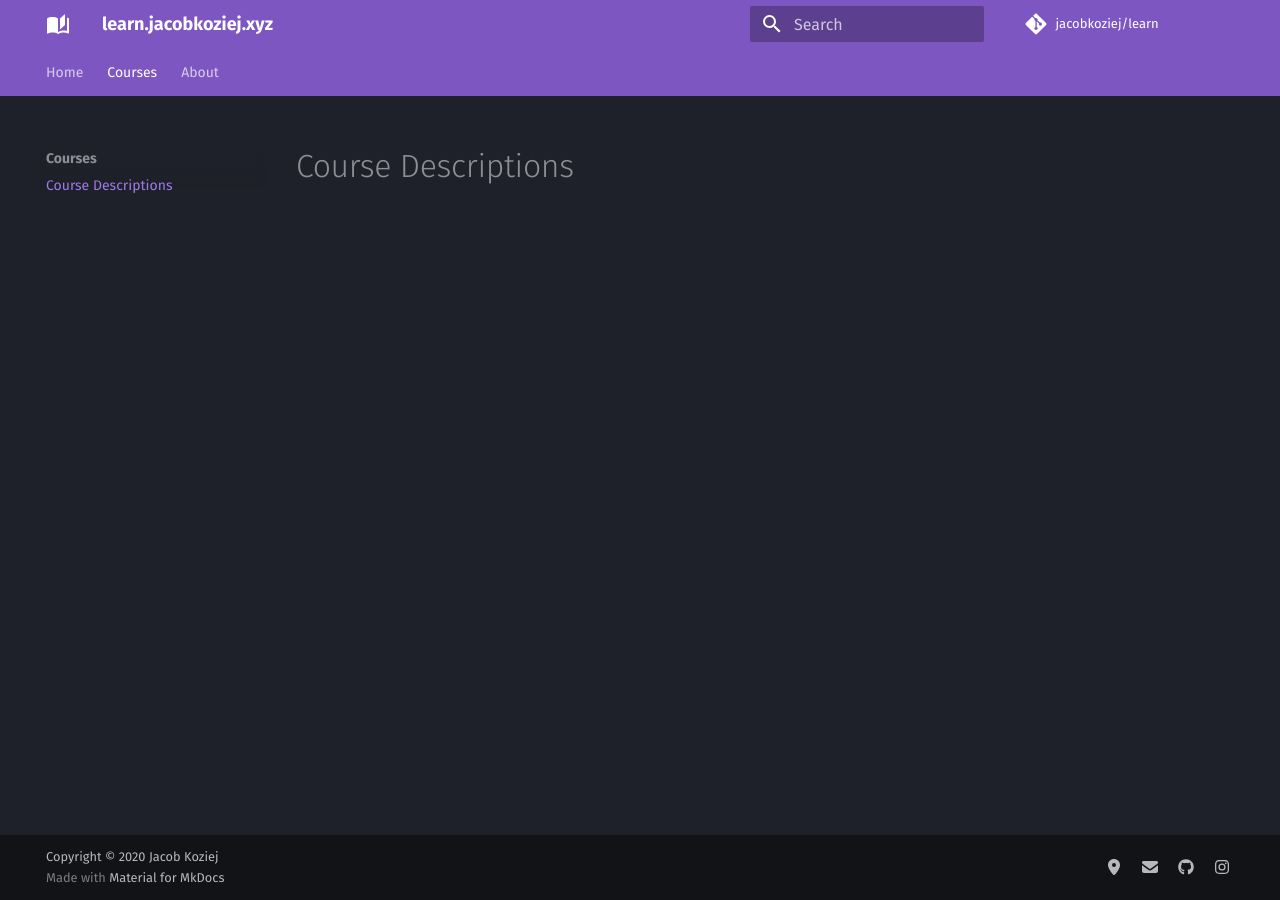
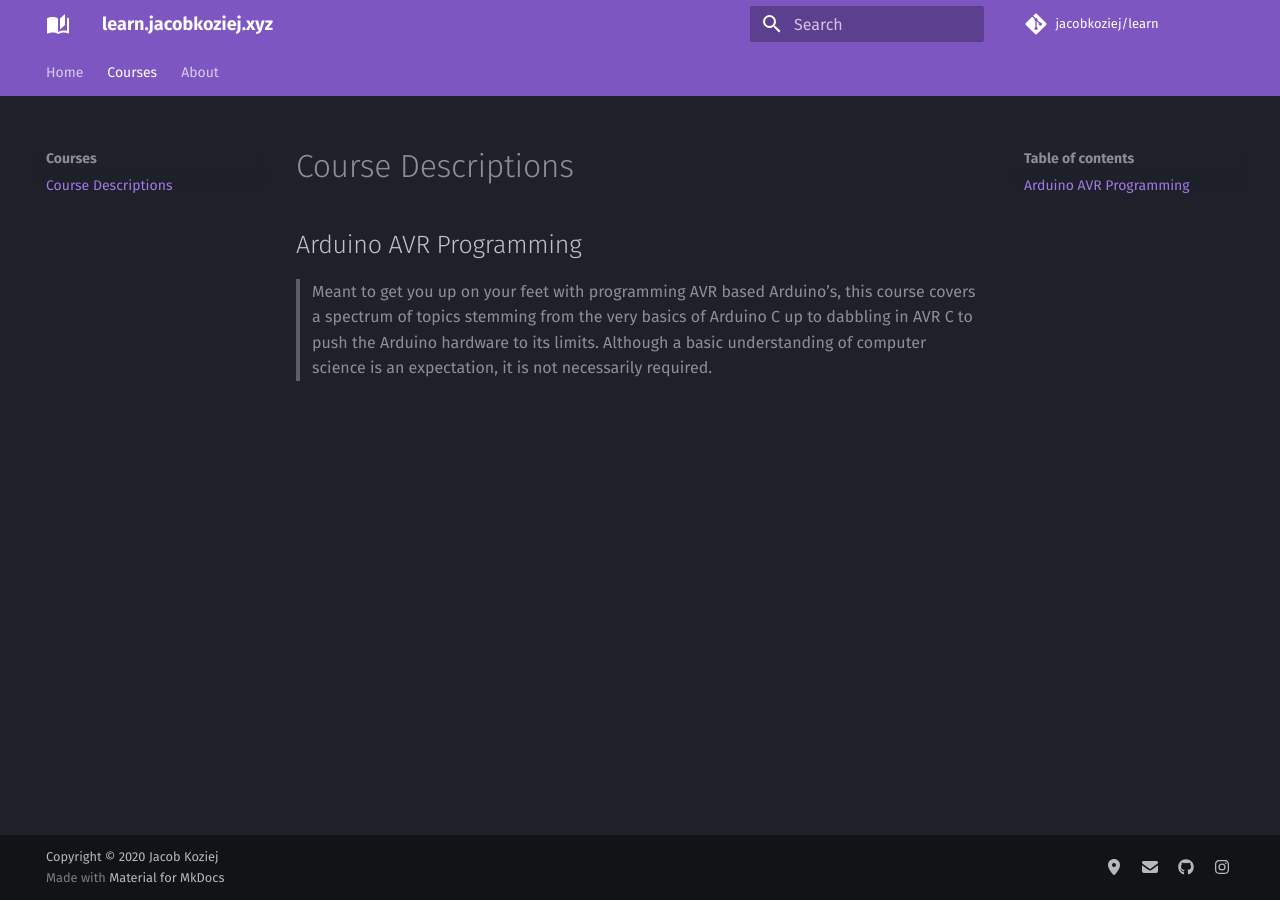
Before and after one commit to jacobkoziej/learn, an MkDocs documentation site: the page built from docs/courses.md, in a window 1280 px wide. Built offline with MkDocs 1.6.1 and Material for MkDocs 9.7.7, drawn with Linux system fonts in a browser that asks for light colours; comment, search, counter and statistics services are not loaded.

Commit message:
Add Arduino AVR Programming

```diff
--- a/docs/courses.md
+++ b/docs/courses.md
@@ -1 +1,5 @@
 # Course Descriptions
+
+## Arduino AVR Programming
+> Meant to get you up on your feet with programming AVR based Arduino’s, this course covers a spectrum of topics stemming from the very basics of Arduino C up to dabbling in AVR C to push the Arduino hardware to its limits.
+> Although a basic understanding of computer science is an expectation, it is not necessarily required.
```
